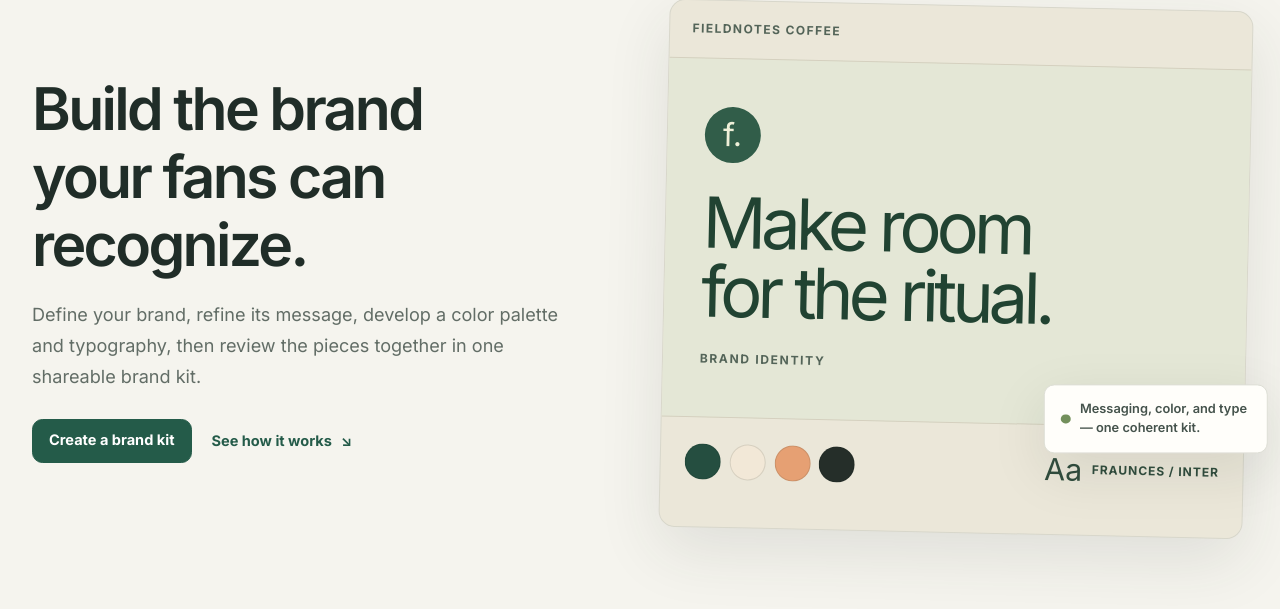
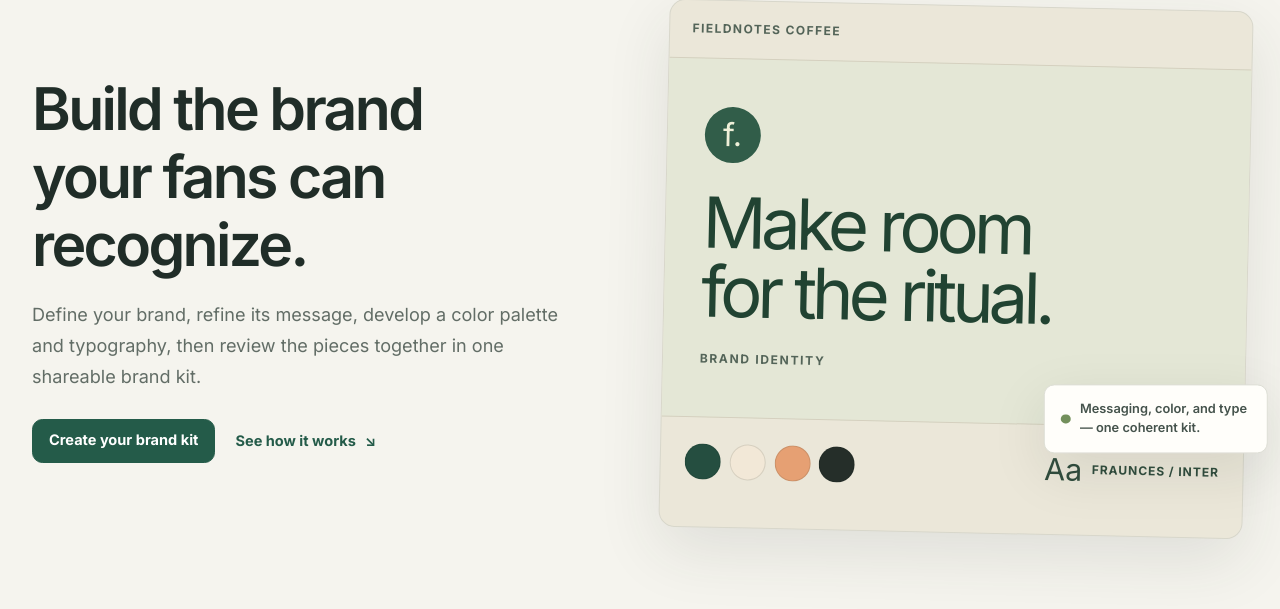
Before and after one commit to edimaudo/formaStudio, a FastAPI app: page / in a window 1280 px wide. Shown: the part 170-779 px from the top of the page. Run offline with FastAPI, Linux system fonts and the light colour scheme.

Commit message:
Update landing.html

```diff
--- a/app/templates/landing.html
+++ b/app/templates/landing.html
@@ -15,7 +15,7 @@
       <h1>Build the brand your fans can recognize.</h1>
       <p class="hero-lede">Define your brand, refine its message, develop a color palette and typography, then review the pieces together in one shareable brand kit.</p>
       <div class="hero-actions">
-        <a class="button button-primary button-large" href="/login">Create a brand kit</a>
+        <a class="button button-primary button-large" href="/login">Create your brand kit</a>
         <a class="text-link" href="#how-it-works">See how it works <span aria-hidden="true">↘</span></a>
       </div>
     </div>
```
